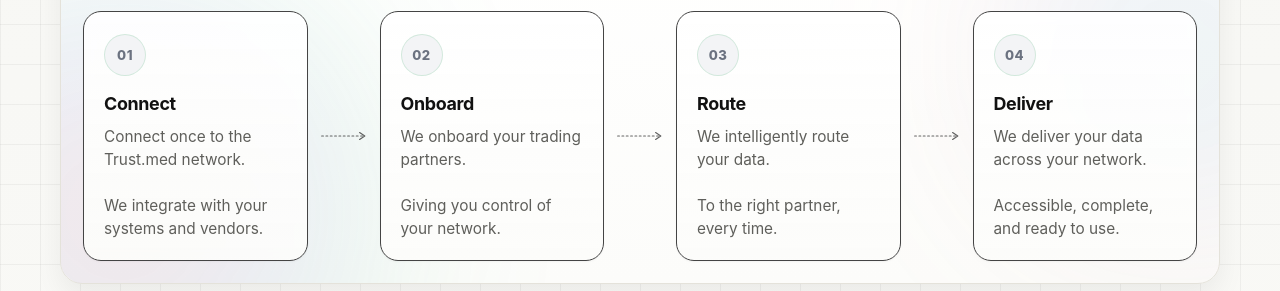
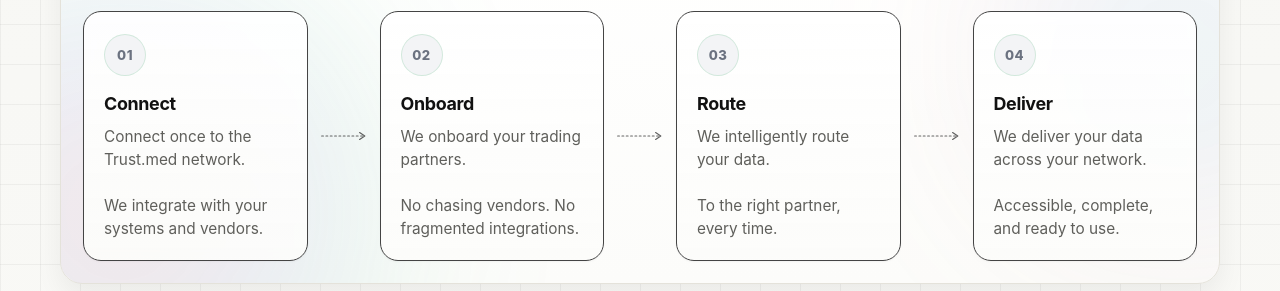
Before and after one commit to dotmed/trustmed-site, an Eleventy site: page src/index.njk in a window 1280 px wide. Shown: the part 1520-1811 px from the top of the page. Built offline with nearby package versions, Linux system fonts and the light colour scheme; Eleventy itself is replaced by a stand-in of ours; files that its build step writes are made by us from their sources; a script that the page names is missing.

Commit message:
copy changes /network cards

```diff
--- a/src/index.njk
+++ b/src/index.njk
@@ -613,7 +613,7 @@ seo:
           <div class="tm-process-step__number">02</div>
           <h3>Onboard</h3>
           <p>We onboard your trading partners.<br><br>
-            Giving you control of your network.</p>
+            No chasing vendors. No fragmented integrations.</p>
         </div>
 
         <div class="tm-process-arrow">
```
Also changed, not shown: 1 other file.
